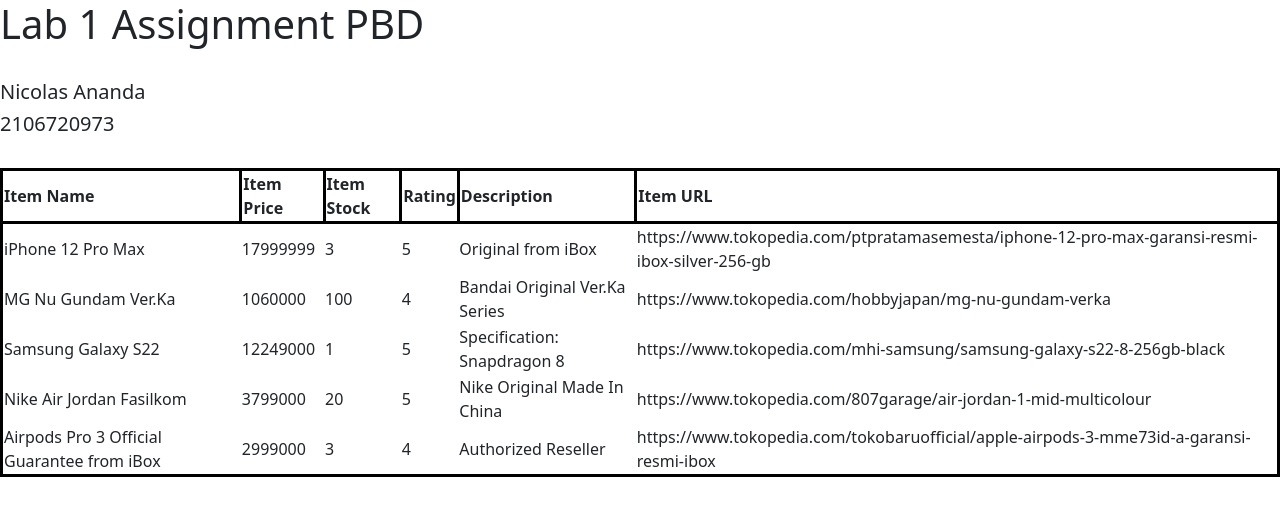
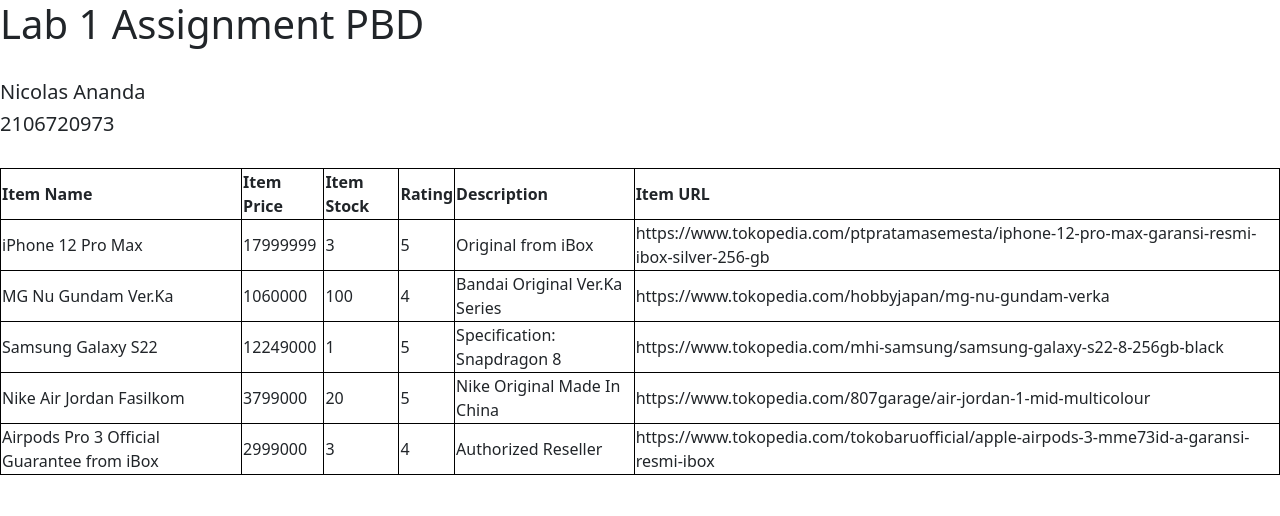
Before and after one commit to nicolasananda/assignment2pbp, a Django app: page /katalog/ in a window 1280 px wide. Shown: the top 516 px of the page. Run offline with Django 4.2, Linux system fonts and the light colour scheme; data comes from the database, SQL or seed files in the repository.

Commit message:
Update katalog.html

```diff
--- a/katalog/templates/katalog.html
+++ b/katalog/templates/katalog.html
@@ -1,9 +1,10 @@
 {% extends 'base.html' %}
  {% block content %}
  <style>
-   table, th{
-   border:solid black;
+   table, th, td{
+   border:1.5px solid black;
    border-collapse:collapse;
+   text-align:left;
  </style>
 
   <h1 >Lab 1 Assignment PBD</h1>
```
